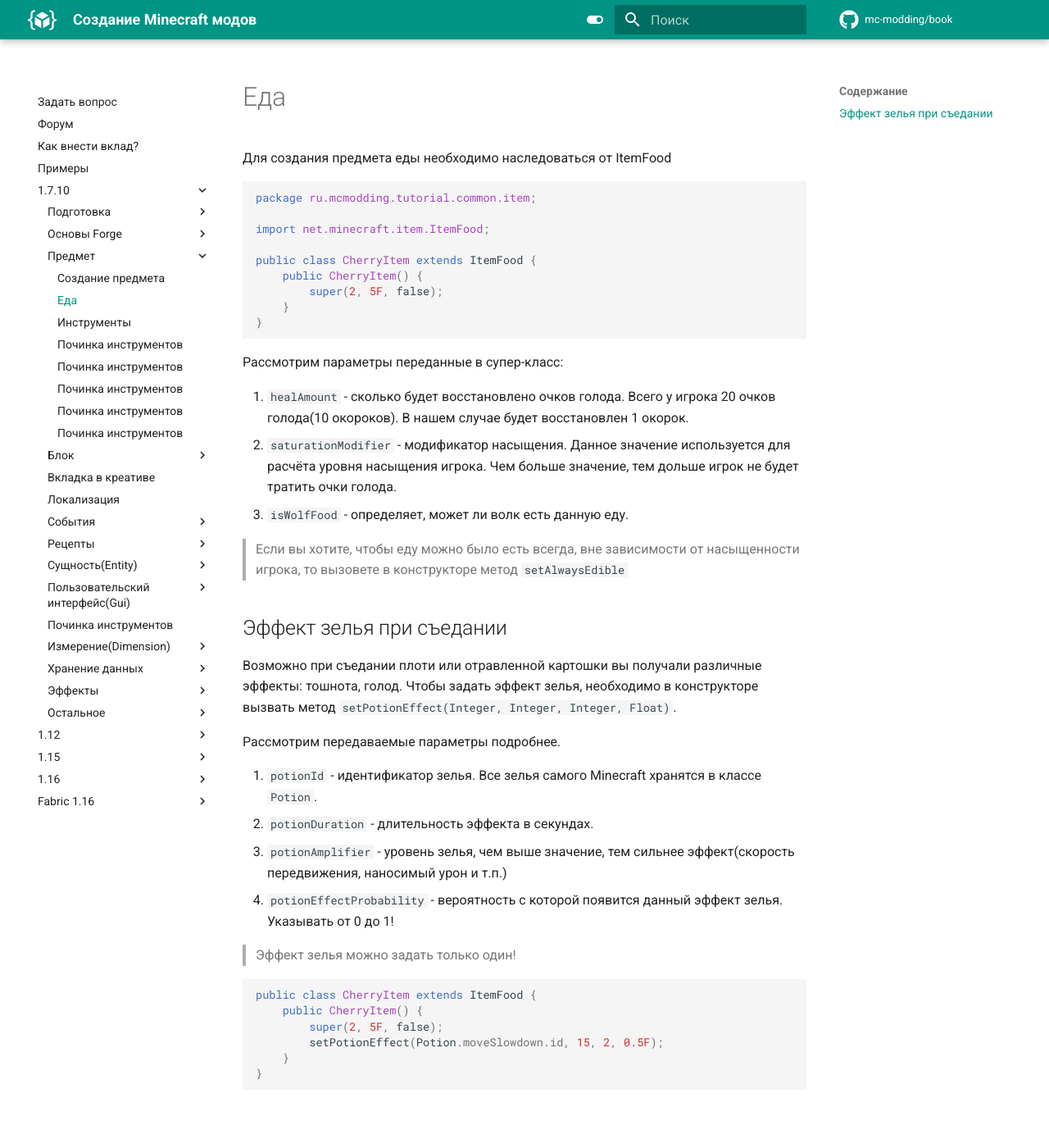
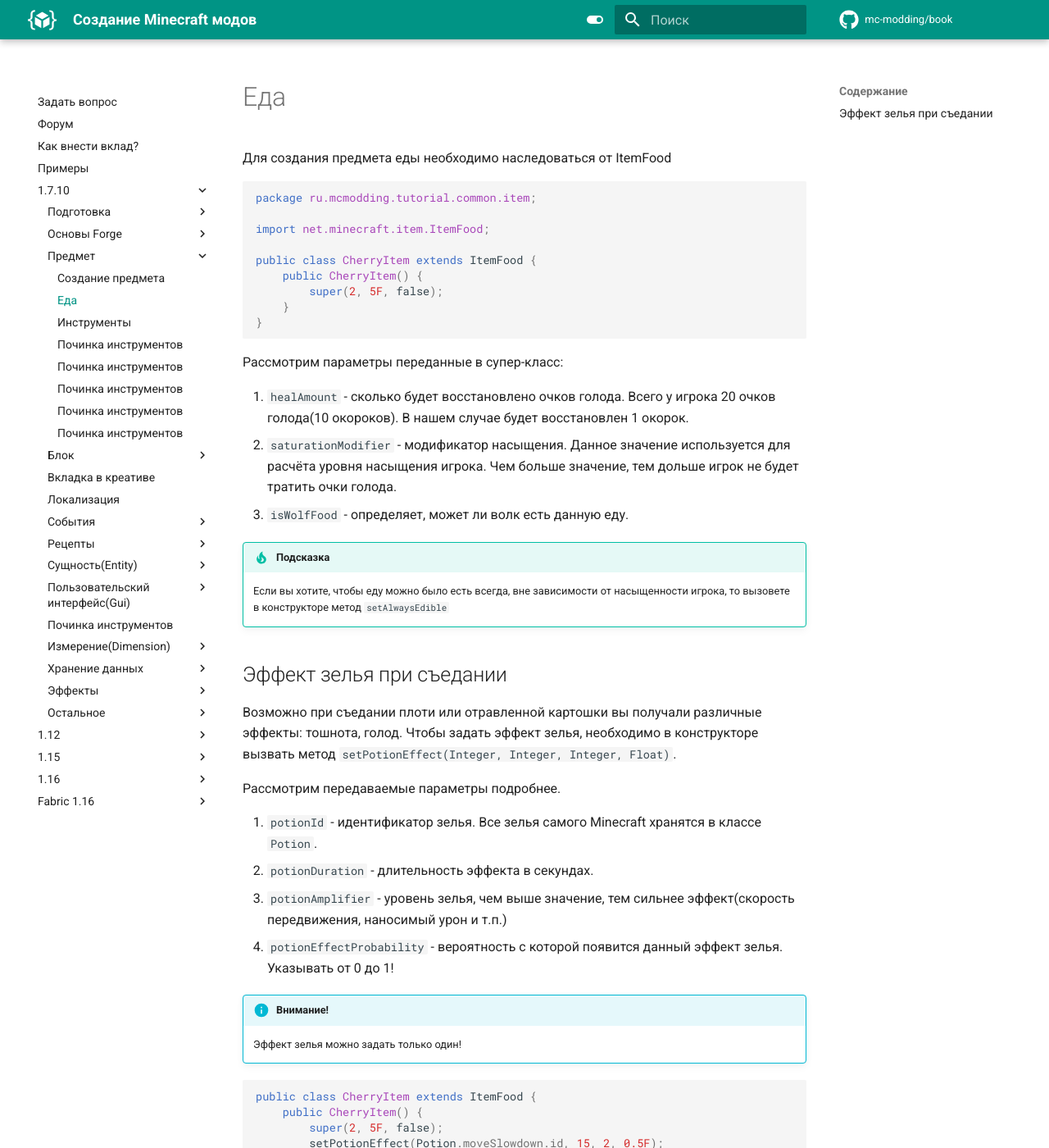
Before and after one commit to mc-modding/book, an MkDocs documentation site: the page built from docs/1.7.10/item/food.md, in a window 1280 px wide and 1400 px high. Shown: the whole window at 82% size. Built offline with MkDocs 1.6.1 and Material for MkDocs 9.7.7, drawn with Linux system fonts in a browser that asks for light colours; comment, search, counter and statistics services are not loaded.

Commit message:
Улучшено форматирование статьи "Еда"

````diff
--- a/docs/1.7.10/item/food.md
+++ b/docs/1.7.10/item/food.md
@@ -1,7 +1,9 @@
 description: Создание собственной еды
 
 # Еда
+
 Для создания предмета еды необходимо наследоваться от ItemFood
+
 ```java
 package ru.mcmodding.tutorial.common.item;
 
@@ -20,9 +22,11 @@
 2. `saturationModifier` - модификатор насыщения. Данное значение используется для расчёта уровня насыщения игрока. Чем больше значение, тем дольше игрок не будет тратить очки голода.
 3. `isWolfFood` - определяет, может ли волк есть данную еду.
 
-> Если вы хотите, чтобы еду можно было есть всегда, вне зависимости от насыщенности игрока, то вызовете в конструкторе метод `setAlwaysEdible`
+!!! tip "Подсказка"
+    Если вы хотите, чтобы еду можно было есть всегда, вне зависимости от насыщенности игрока, то вызовете в конструкторе метод `setAlwaysEdible`
 
 ## Эффект зелья при съедании
+
 Возможно при съедании плоти или отравленной картошки вы получали различные эффекты: тошнота, голод. Чтобы задать эффект зелья,
 необходимо в конструкторе вызвать метод `setPotionEffect(Integer, Integer, Integer, Float)`.
 
@@ -33,7 +37,8 @@
 3. `potionAmplifier` - уровень зелья, чем выше значение, тем сильнее эффект(скорость передвижения, наносимый урон и т.п.)
 4. `potionEffectProbability` - вероятность с которой появится данный эффект зелья. Указывать от 0 до 1!
 
-> Эффект зелья можно задать только один!
+!!! info "Внимание!"
+    Эффект зелья можно задать только один!
 
 ```java
 public class CherryItem extends ItemFood {
````
